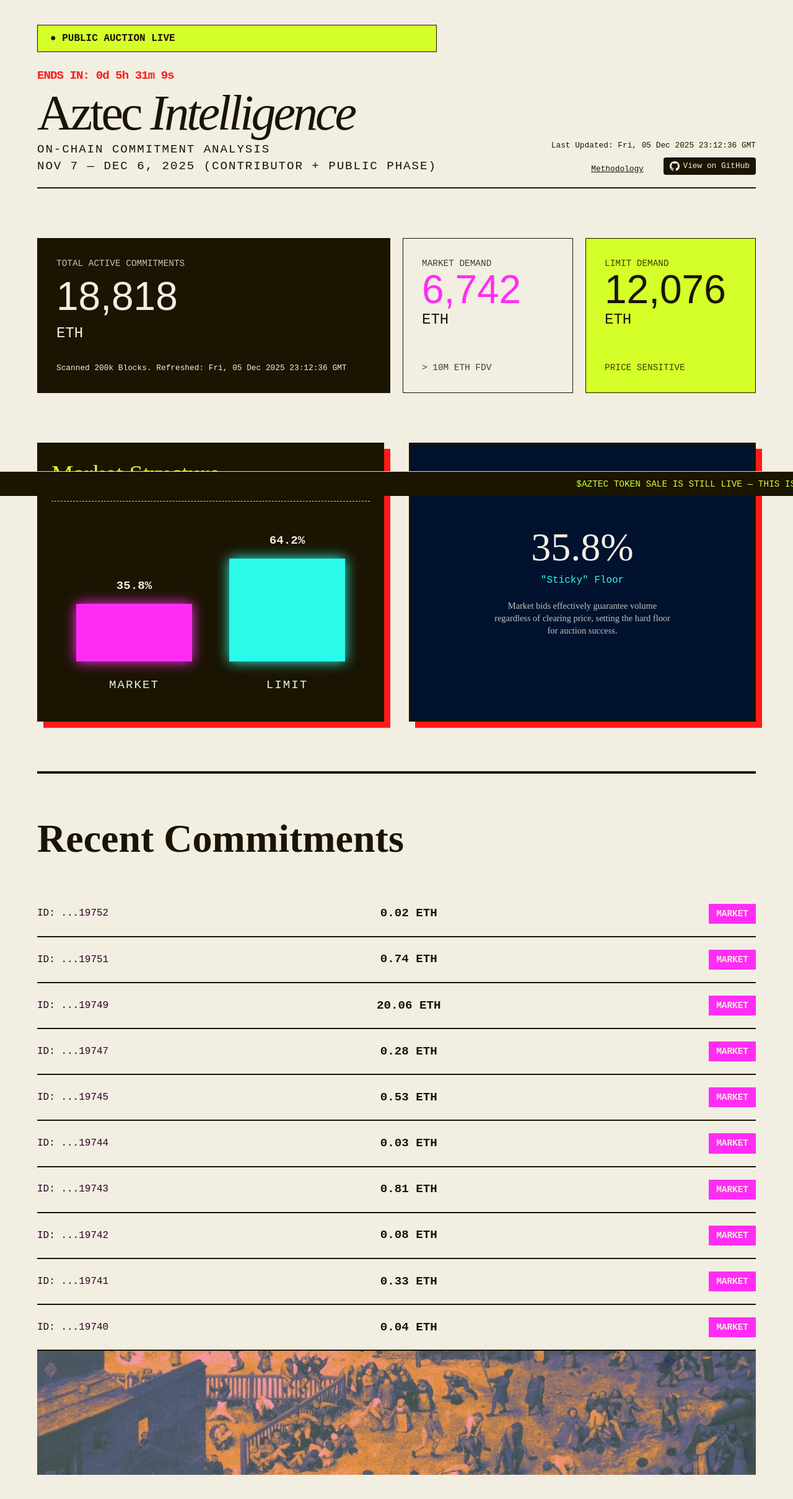
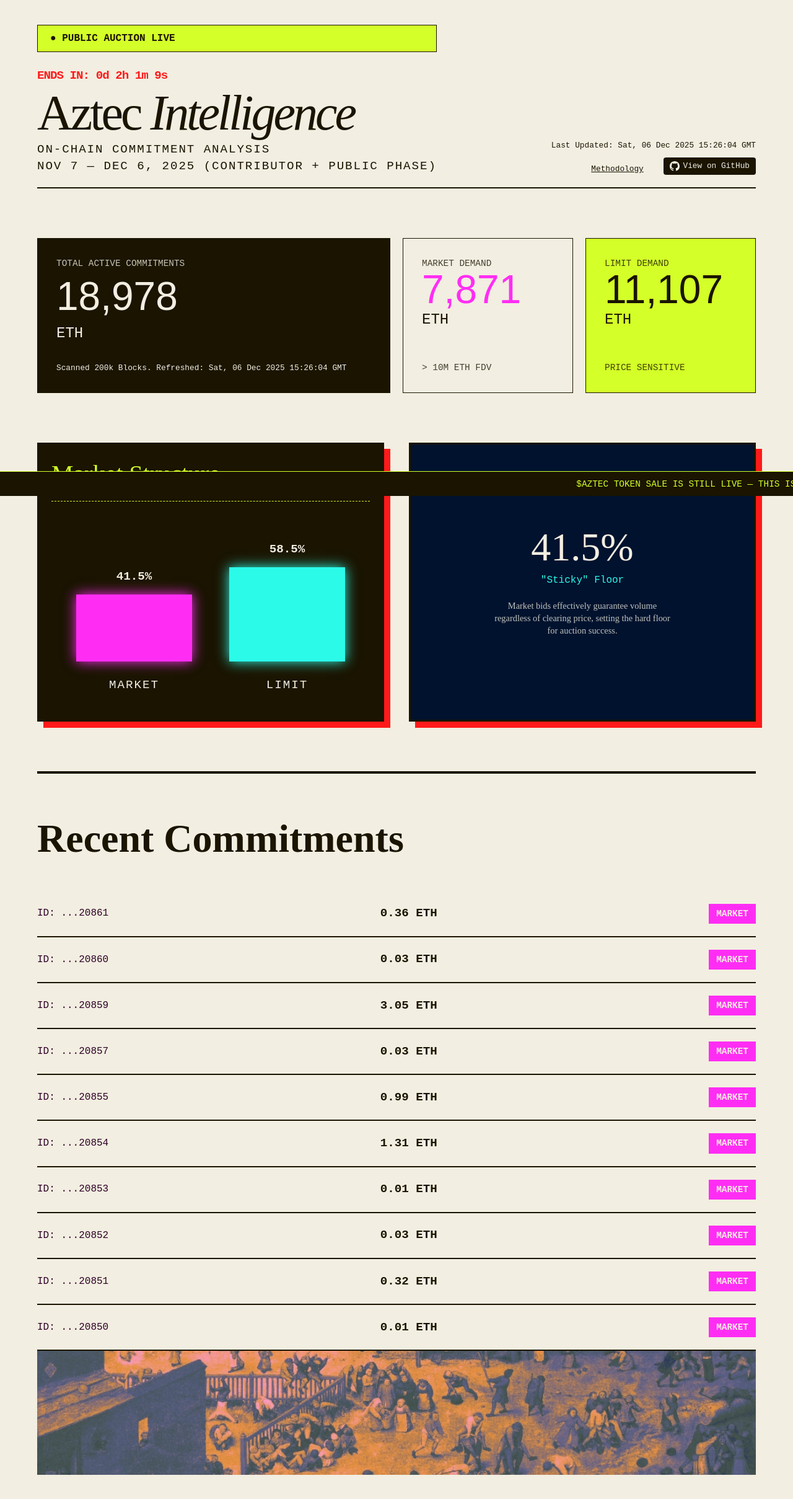
Before and after one commit to b1rdmania/aztec-auction-analysis, a website: page dashboard/index.html in a window 1280 px wide. Shown: the whole page at 62% size. Drawn offline with Linux system fonts and the light colour scheme.

Commit message:
fix: update auction end time to 17:30 GMT

```diff
--- a/dashboard/app.js
+++ b/dashboard/app.js
@@ -31,8 +31,8 @@
 }
 
 // Countdown Logic
-// Target: Dec 6th 9pm GMT 2025
-const targetDate = new Date('2025-12-06T21:00:00Z').getTime();
+// Auction End Date: Dec 6th 2025, 5:30 PM GMT
+const targetDate = new Date("2025-12-06T17:30:00.000Z").getTime();
 const timerElement = document.getElementById('time-remaining');
 
 function updateCountdown() {
--- a/dashboard/index.html
+++ b/dashboard/index.html
@@ -97,7 +97,7 @@
 
             <div
                 style="margin-top: 10px; font-family: var(--font-mono); font-size: 0.8rem; display: flex; flex-direction: column; align-items: flex-end; gap: 10px; text-align: right;">
-                <div>Last Updated: <span id="timestamp">Fri, 05 Dec 2025 23:12:36 GMT</span></div>
+                <div>Last Updated: <span id="timestamp">Sat, 06 Dec 2025 15:26:04 GMT</span></div>
                 <div>
                     <a href="#" id="open-methodology"
                         style="color: var(--color-ink); text-decoration: underline; margin-right: 15px;">Methodology</a>
@@ -155,21 +155,21 @@
         <div class="stats-grid">
             <div class="stat-card primary">
                 <div class="stat-label">Total Active Commitments</div>
-                <div class="stat-value" id="val-total">18,818</div>
+                <div class="stat-value" id="val-total">18,978</div>
                 <div class="stat-unit">ETH</div>
                 <div class="stat-note" style="margin-top: 20px; font-family: var(--font-mono); font-size: 0.8rem;">
-                    Scanned 200k Blocks. Refreshed: Fri, 05 Dec 2025 23:12:36 GMT
+                    Scanned 200k Blocks. Refreshed: Sat, 06 Dec 2025 15:26:04 GMT
                 </div>
             </div>
             <div class="stat-card secondary">
                 <div class="stat-label">Market Demand</div>
-                <div class="stat-value" id="val-market" style="color: var(--color-orchid);">6,742</div>
+                <div class="stat-value" id="val-market" style="color: var(--color-orchid);">7,871</div>
                 <div class="stat-unit">ETH</div>
                 <div class="stat-label" style="margin-top: auto;">> 10M ETH FDV</div>
             </div>
             <div class="stat-card tertiary">
                 <div class="stat-label">Limit Demand</div>
-                <div class="stat-value" id="val-limit">12,076</div>
+                <div class="stat-value" id="val-limit">11,107</div>
                 <div class="stat-unit">ETH</div>
                 <div class="stat-label" style="margin-top: auto;">Price Sensitive</div>
             </div>
@@ -180,13 +180,13 @@
                 <div class="viz-title">Market Structure</div>
                 <div class="bar-chart">
                     <div class="bar-group">
-                        <div class="bar-value">35.8%</div>
-                        <div class="bar market" style="height: 35.8%;"></div>
+                        <div class="bar-value">41.5%</div>
+                        <div class="bar market" style="height: 41.5%;"></div>
                         <div class="bar-label">Market</div>
                     </div>
                     <div class="bar-group">
-                        <div class="bar-value">64.2%</div>
-                        <div class="bar limit" style="height: 64.2%;"></div>
+                        <div class="bar-value">58.5%</div>
+                        <div class="bar limit" style="height: 58.5%;"></div>
                         <div class="bar-label">Limit</div>
                     </div>
                 </div>
@@ -194,7 +194,7 @@
 
             <div class="viz-container"
                 style="display: flex; flex-direction: column; justify-content: center; align-items: center; background: var(--color-lapis); color: var(--color-parchment);">
-                <div style="font-family: var(--font-heading-h1); font-size: 4rem; line-height: 1;">35.8%</div>
+                <div style="font-family: var(--font-heading-h1); font-size: 4rem; line-height: 1;">41.5%</div>
                 <div style="font-family: var(--font-heading-h2); margin-top: 10px; color: var(--color-aqua);">"Sticky"
                     Floor</div>
                 <p
@@ -209,53 +209,53 @@
             <h2 class="feed-title">Recent Commitments</h2>
             <ul class="feed-list" id="feed-list">
                 <li class="feed-item">
-                    <span class="feed-time">ID: ...19752</span>
-                    <span class="feed-amount">0.02 ETH</span>
+                    <span class="feed-time">ID: ...20861</span>
+                    <span class="feed-amount">0.36 ETH</span>
                     <span class="feed-type market-tag">MARKET</span>
                 </li>
                 <li class="feed-item">
-                    <span class="feed-time">ID: ...19751</span>
-                    <span class="feed-amount">0.74 ETH</span>
-                    <span class="feed-type market-tag">MARKET</span>
-                </li>
-                <li class="feed-item">
-                    <span class="feed-time">ID: ...19749</span>
-                    <span class="feed-amount">20.06 ETH</span>
-                    <span class="feed-type market-tag">MARKET</span>
-                </li>
-                <li class="feed-item">
-                    <span class="feed-time">ID: ...19747</span>
-                    <span class="feed-amount">0.28 ETH</span>
-                    <span class="feed-type market-tag">MARKET</span>
-                </li>
-                <li class="feed-item">
-                    <span class="feed-time">ID: ...19745</span>
-                    <span class="feed-amount">0.53 ETH</span>
-                    <span class="feed-type market-tag">MARKET</span>
-                </li>
-                <li class="feed-item">
-                    <span class="feed-time">ID: ...19744</span>
+                    <span class="feed-time">ID: ...20860</span>
                     <span class="feed-amount">0.03 ETH</span>
                     <span class="feed-type market-tag">MARKET</span>
                 </li>
                 <li class="feed-item">
-                    <span class="feed-time">ID: ...19743</span>
-                    <span class="feed-amount">0.81 ETH</span>
+                    <span class="feed-time">ID: ...20859</span>
+                    <span class="feed-amount">3.05 ETH</span>
                     <span class="feed-type market-tag">MARKET</span>
                 </li>
                 <li class="feed-item">
-                    <span class="feed-time">ID: ...19742</span>
-                    <span class="feed-amount">0.08 ETH</span>
+                    <span class="feed-time">ID: ...20857</span>
+                    <span class="feed-amount">0.03 ETH</span>
                     <span class="feed-type market-tag">MARKET</span>
                 </li>
                 <li class="feed-item">
-                    <span class="feed-time">ID: ...19741</span>
-                    <span class="feed-amount">0.33 ETH</span>
+                    <span class="feed-time">ID: ...20855</span>
+                    <span class="feed-amount">0.99 ETH</span>
                     <span class="feed-type market-tag">MARKET</span>
                 </li>
                 <li class="feed-item">
-                    <span class="feed-time">ID: ...19740</span>
-                    <span class="feed-amount">0.04 ETH</span>
+                    <span class="feed-time">ID: ...20854</span>
+                    <span class="feed-amount">1.31 ETH</span>
+                    <span class="feed-type market-tag">MARKET</span>
+                </li>
+                <li class="feed-item">
+                    <span class="feed-time">ID: ...20853</span>
+                    <span class="feed-amount">0.01 ETH</span>
+                    <span class="feed-type market-tag">MARKET</span>
+                </li>
+                <li class="feed-item">
+                    <span class="feed-time">ID: ...20852</span>
+                    <span class="feed-amount">0.03 ETH</span>
+                    <span class="feed-type market-tag">MARKET</span>
+                </li>
+                <li class="feed-item">
+                    <span class="feed-time">ID: ...20851</span>
+                    <span class="feed-amount">0.32 ETH</span>
+                    <span class="feed-type market-tag">MARKET</span>
+                </li>
+                <li class="feed-item">
+                    <span class="feed-time">ID: ...20850</span>
+                    <span class="feed-amount">0.01 ETH</span>
                     <span class="feed-type market-tag">MARKET</span>
                 </li>
             </ul>
```
Also changed, not shown: dashboard/data.json (+37 -37 lines), src/analyze_velocity.ts (added, +95 -0 lines).
